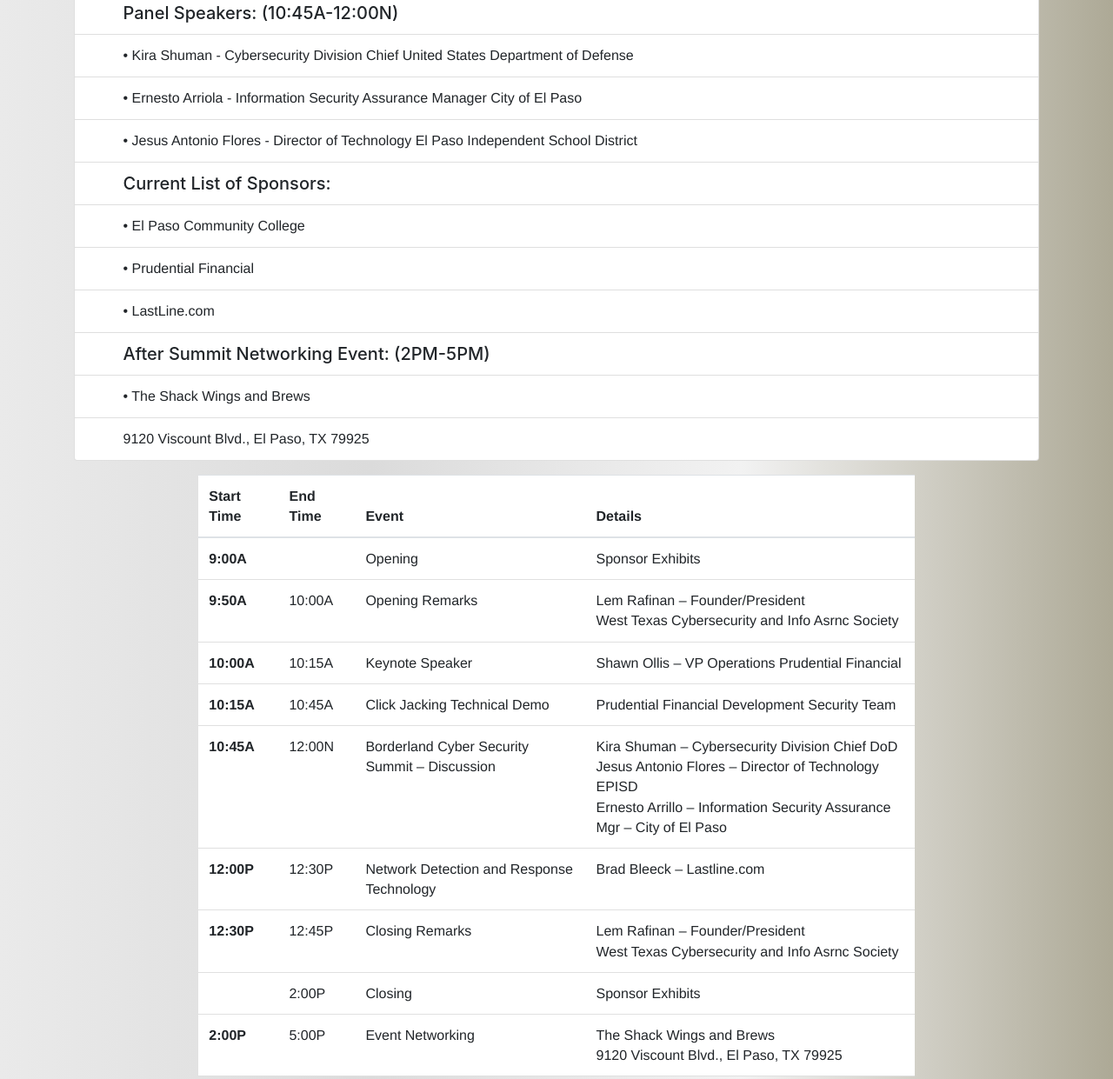
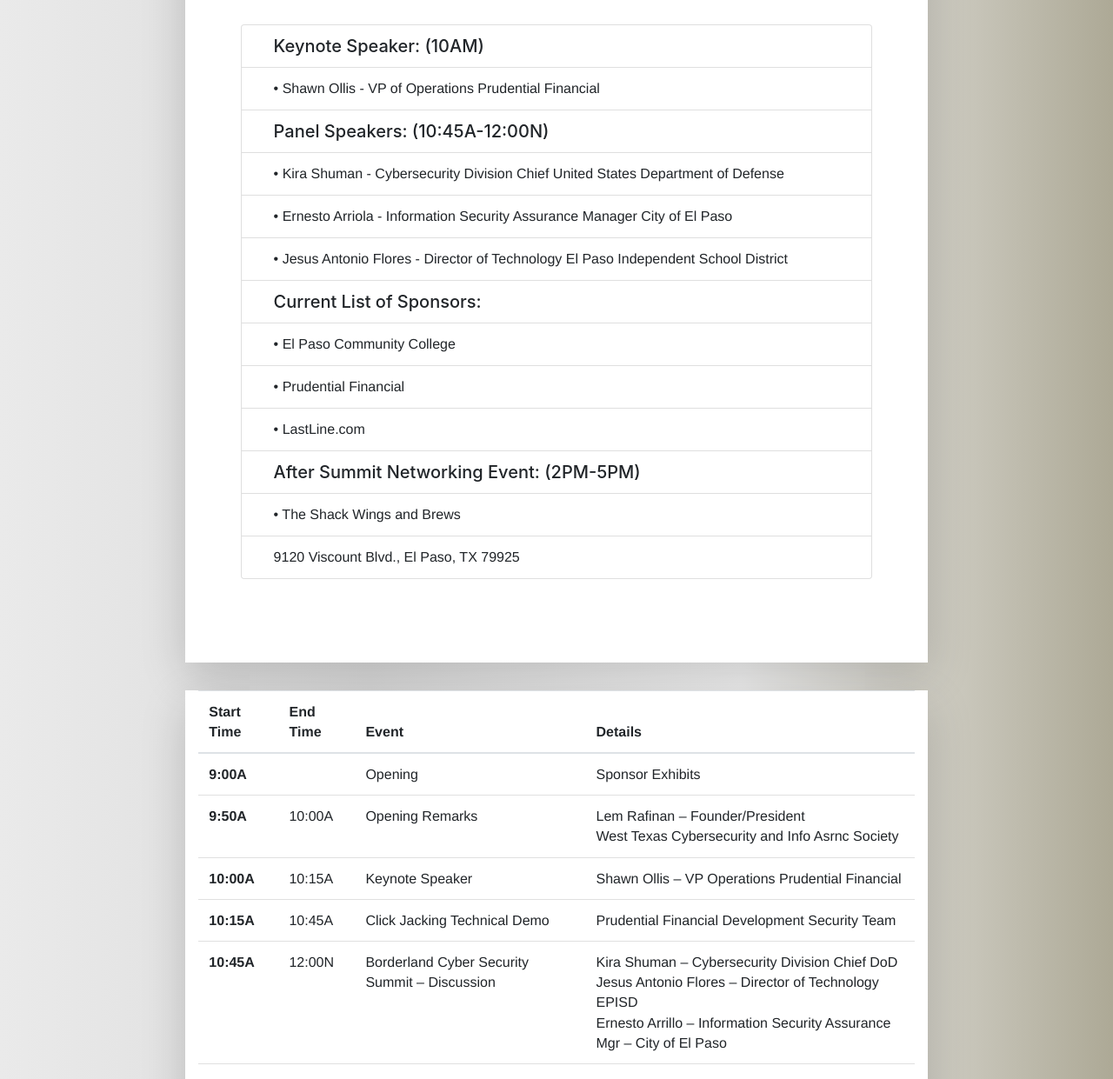
Before and after one commit to archacon/bordcybsum, a Gatsby site: page / in a window 1280 px wide. Shown: the part 1214-2455 px from the top of the page at 87% size. Built offline with nearby package versions, Linux system fonts and the light colour scheme; Gatsby itself is replaced by a stand-in of ours.

Commit message:
center containers

```diff
--- a/src/components/event-details-bar.js
+++ b/src/components/event-details-bar.js
@@ -9,9 +9,17 @@
 class EventDetailsBar extends Component {
   render () {
     return (
-      <div className='col-8 mx-auto'>
-        <Row />
-        <Schedule />
+      <div
+        id='event-details'
+        xs={12}
+        md={8}
+        className='col-md-8 col-sm-11 mx-auto shadow-lg'
+      >
+        <Row>
+          <Col>
+            <Schedule />
+          </Col>
+        </Row>
         <Row>
           <Col>
             <FormModal />
--- a/src/components/layout.css
+++ b/src/components/layout.css
@@ -709,13 +709,6 @@
 }
 /******END NAVBAR********/
 
-#speaker-schedule li {
-  padding-left: 5%;
-}
-#speaker-schedule li h5 {
-  padding-left: 0;
-}
-
 label span {
   display: inline-block;
   width: 120px;
@@ -783,6 +776,29 @@
   margin: 0 0 0 8px;
 }
 
+#speakers {
+  background-color: #fff;
+  margin: 2em 0 2em 0;
+  padding: 2em;
+}
+#speaker-schedule {
+  background-color: #fff;
+  margin: 2em 0 2em 0;
+  padding: 2em;
+}
+
+#speaker-schedule li {
+  padding-left: 5%;
+}
+#speaker-schedule li h5 {
+  padding-left: 0;
+}
+
+#event-details {
+  background-color: #fff;
+  margin: 2em 0 2em 0;
+}
+
 /****************MODAL*********************/
 .ReactModal__Overlay {
   opacity: 0;
--- a/src/components/speaker-card.js
+++ b/src/components/speaker-card.js
@@ -11,7 +11,7 @@
 export default props => {
   return (
     <div>
-      <Card className='speaker-card shadow-lg'>
+      <Card className='speaker-card mx-auto shadow-lg'>
         {props.src ? (
           <CardImg top width='100%' src={props.src} alt='Card image cap' />
         ) : (
--- a/src/components/speakers-bar.js
+++ b/src/components/speakers-bar.js
@@ -52,11 +52,11 @@
 ]
 
 export default () => (
-  <Container>
+  <Container id='speakers' className='col-md-8 col-xs-11 shadow-lg mx-auto'>
     <h1 id='enticetitle' className='text-center'>
       Speakers
     </h1>
-    <CardDeck id='enticecontainer'>
+    <CardDeck id='speakers'>
       {speakerList.map(speaker => {
         return (
           <Col md='6' xs='12'>
@@ -77,7 +77,7 @@
         )
       })}
     </CardDeck>
-    <ListGroup id='speaker-schedule'>
+    <ListGroup id='speaker-schedule' style={{ maxWidth: '100%' }}>
       <ListGroupItem>
         <ListGroupItemHeading>Keynote Speaker: (10AM)</ListGroupItemHeading>
       </ListGroupItem>
```
